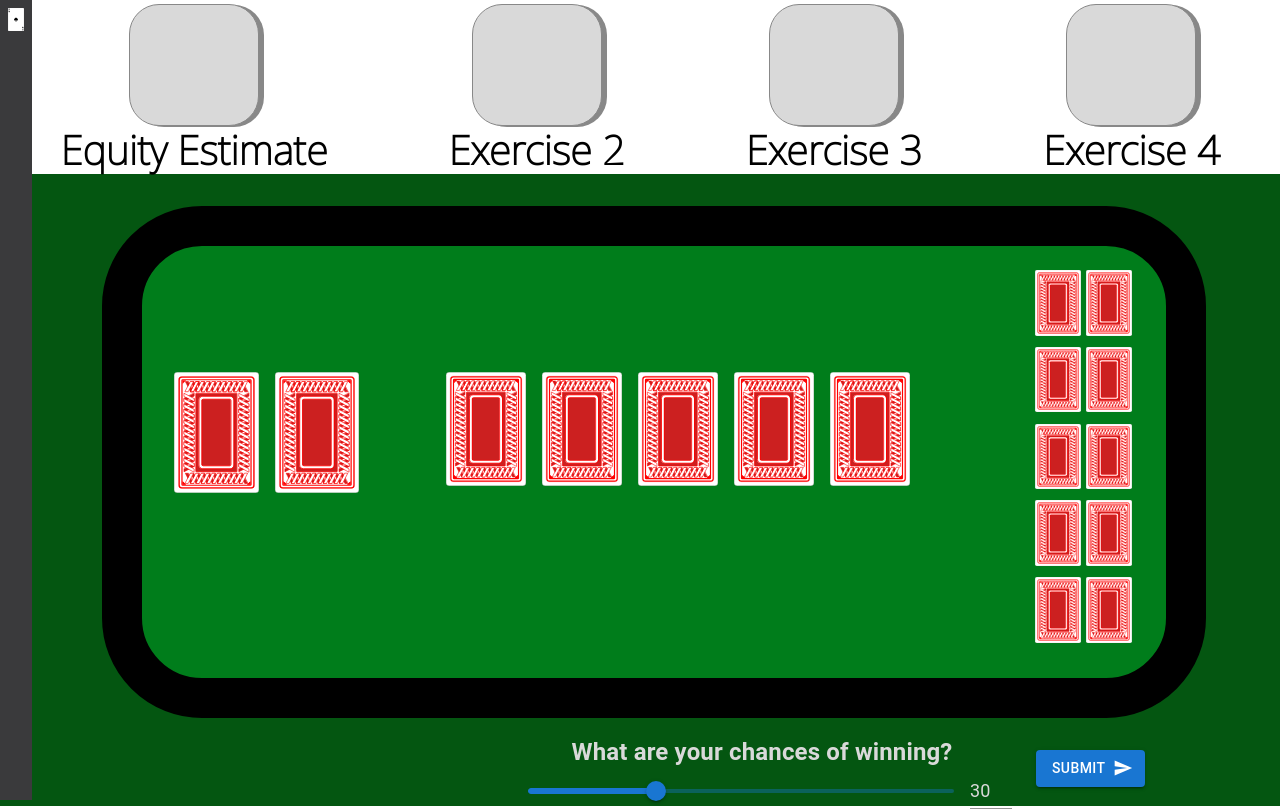
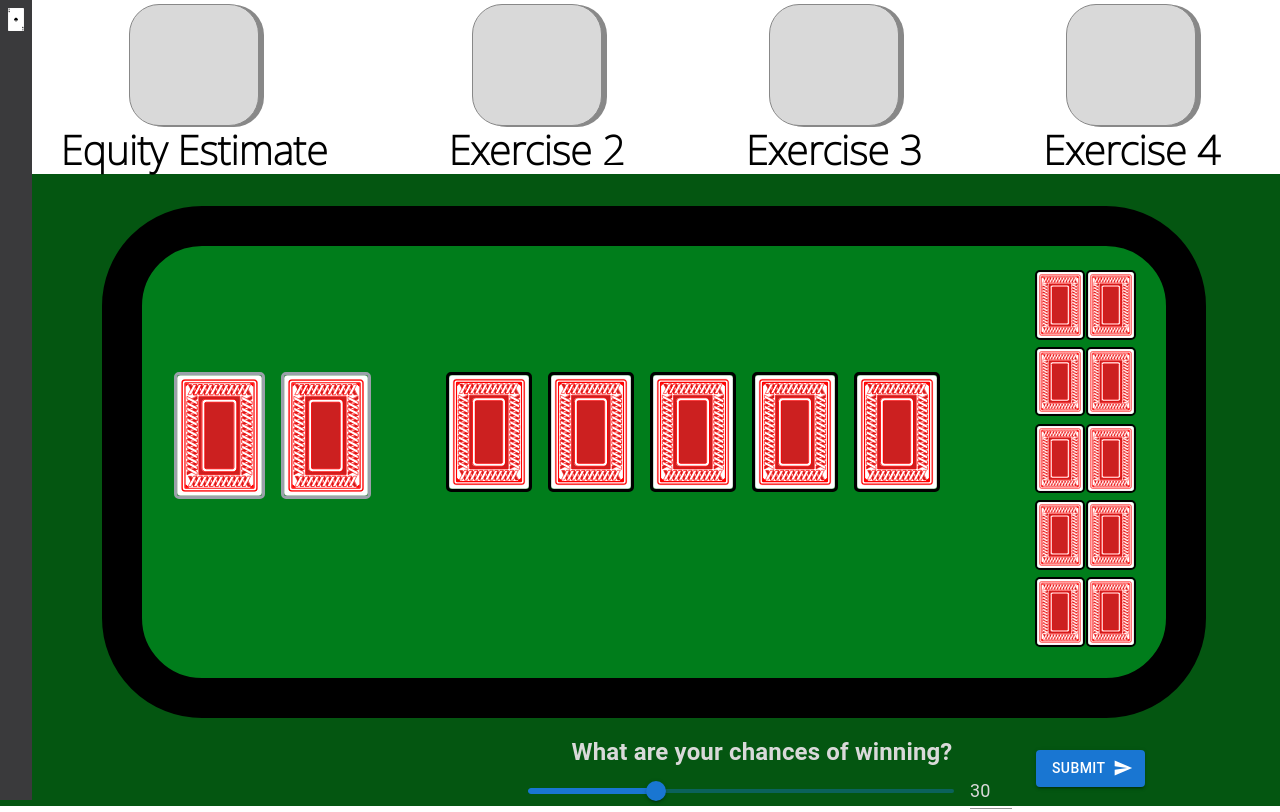
Before and after one commit to TamahauBrown/poker-trainer, a React (Create React App) app: page / in a window 1280 px wide. Built offline with nearby package versions, Linux system fonts and the light colour scheme.

Commit message:
Added border around cards to identify player cards

```diff
--- a/src/App.scss
+++ b/src/App.scss
@@ -175,11 +175,13 @@ E.g.: ohl1 means opponent hand left 1
 /* Playing cards */
 .playerCards {
   width: 33%;
+  border: 3px solid $lightgrey;
+  border-radius: 5px;
 }
 
 /* All the cards */
 #rightCard {
-  padding-left: 2vh;
+  margin-left: 2vh;
 }
 
 /* Sidebar */
@@ -218,7 +220,9 @@ E.g.: ohl1 means opponent hand left 1
 
 .tableCards{
   width: 15%;
-  padding-left: 2vh;
+  margin-left: 2vh;
+  border: 3px solid $black;
+  border-radius: 5px;
 }
 
 
@@ -234,6 +238,8 @@ E.g.: ohl1 means opponent hand left 1
 /* Multiple elements affected */
 .hand1, .hand2, .hand3, .hand4, .hand5 {
   width: 90%;
+  border: 2px solid $black;
+  border-radius: 5px;
 }
 
 #playerCards, #tableCards {
```
